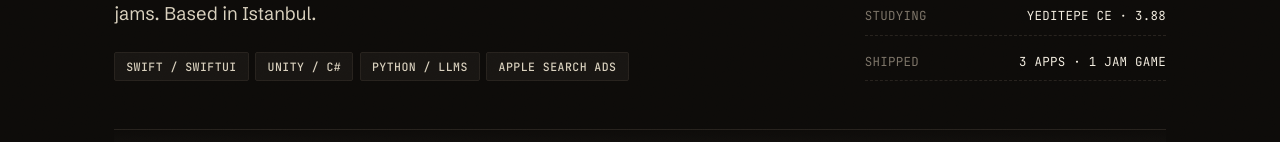
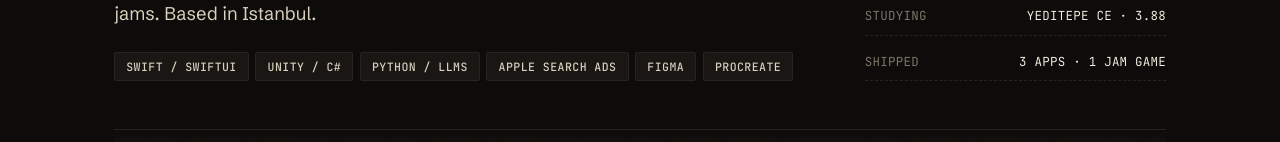
Before and after one commit to Edyx0/edizyl.com, an Astro site: page / in a window 1280 px wide. Shown: the part 847-989 px from the top of the page. Built offline with nearby package versions, Linux system fonts and the light colour scheme; Astro itself is replaced by a stand-in of ours.

Commit message:
Update homepage skills

```diff
--- a/src/pages/index.astro
+++ b/src/pages/index.astro
@@ -26,6 +26,8 @@ const tagFor: Record<string, string> = {
         <span class="tag">Unity / C#</span>
         <span class="tag">Python / LLMs</span>
         <span class="tag">Apple Search Ads</span>
+        <span class="tag">Figma</span>
+        <span class="tag">Procreate</span>
       </div>
     </div>
 
```
